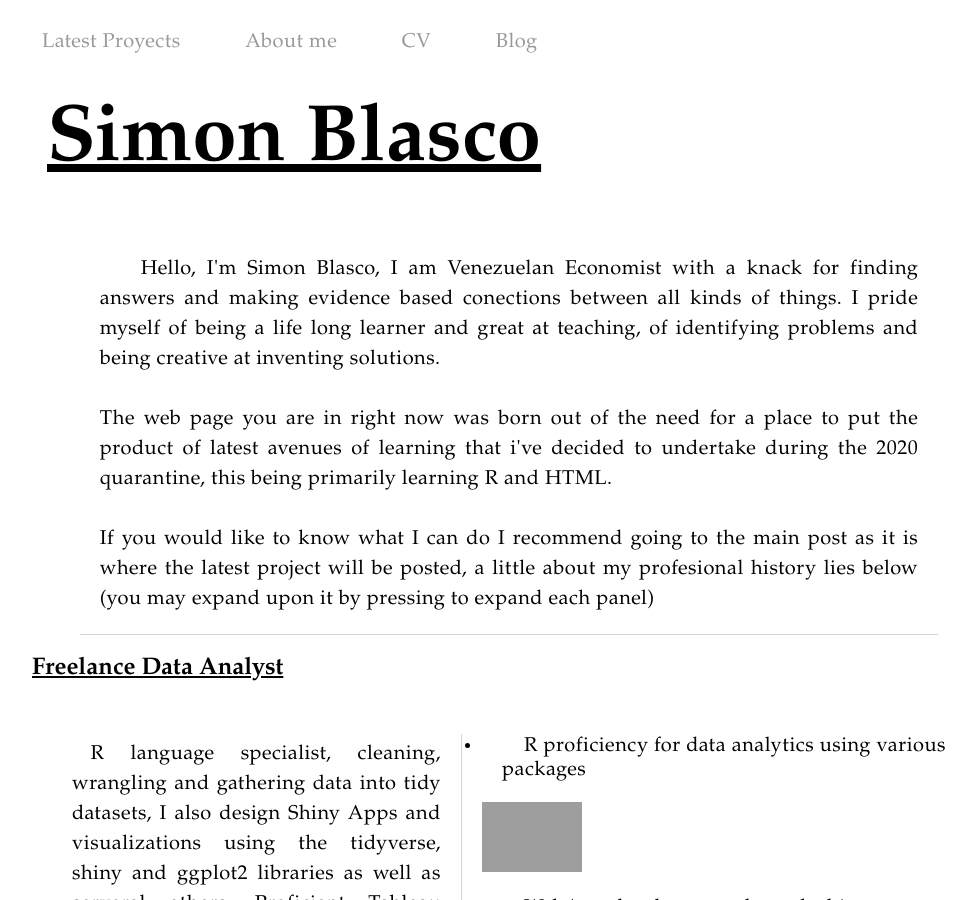
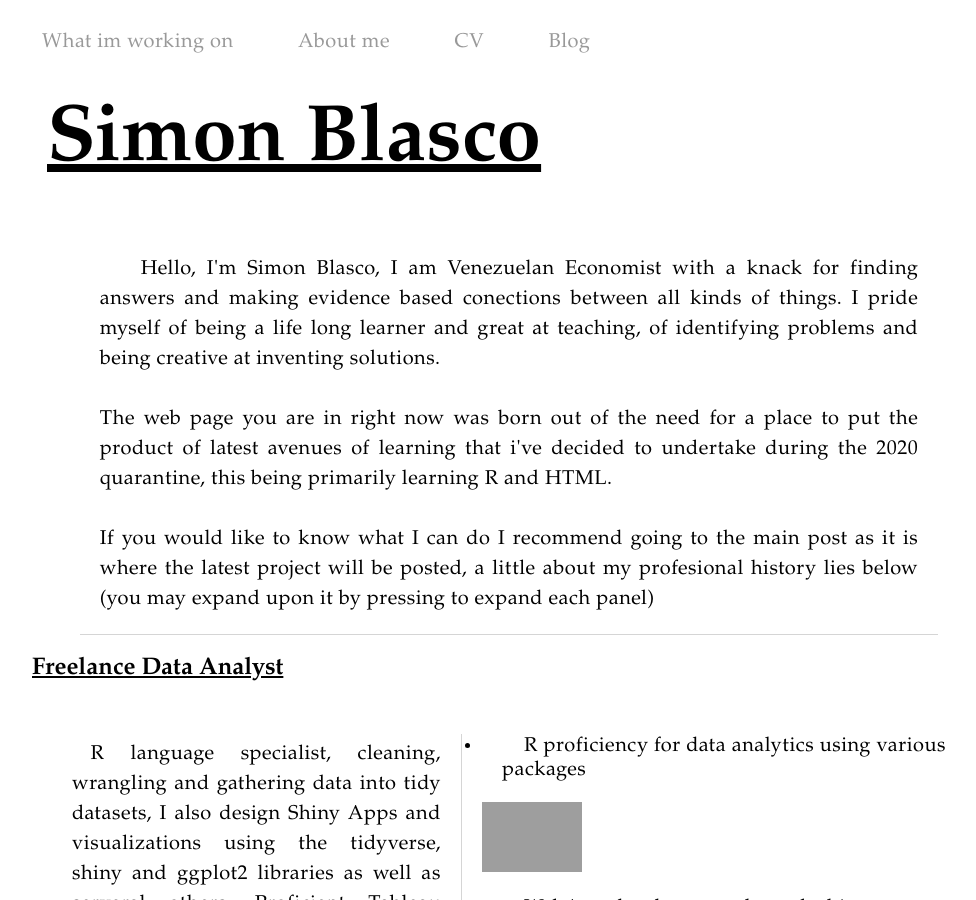
Before and after one commit to sblasco7/sblasco7.github.io, a Jekyll site: the page cv.html, which Jekyll copies as it is, in a window 1280 px wide and 900 px high. Shown: the whole window, without its empty margins (156-1132 px from the left). Built offline with Jekyll 4.4.1, drawn with Linux system fonts in a browser that asks for light colours; grey boxes are pictures that could not be loaded.

Commit message:
Update cv.html

```diff
--- a/cv.html
+++ b/cv.html
@@ -6,7 +6,7 @@
   <body>
 	<nav>
 		<ul>
-			<li><a href="/">Latest Proyects</a></li>
+			<li><a href="/">What im working on</a></li>
 			<li><a href="/about">About me</a></li>
 			<li><a href="/cv">CV</a></li>
 			<li><a href="/blog">Blog</a></li>
```
